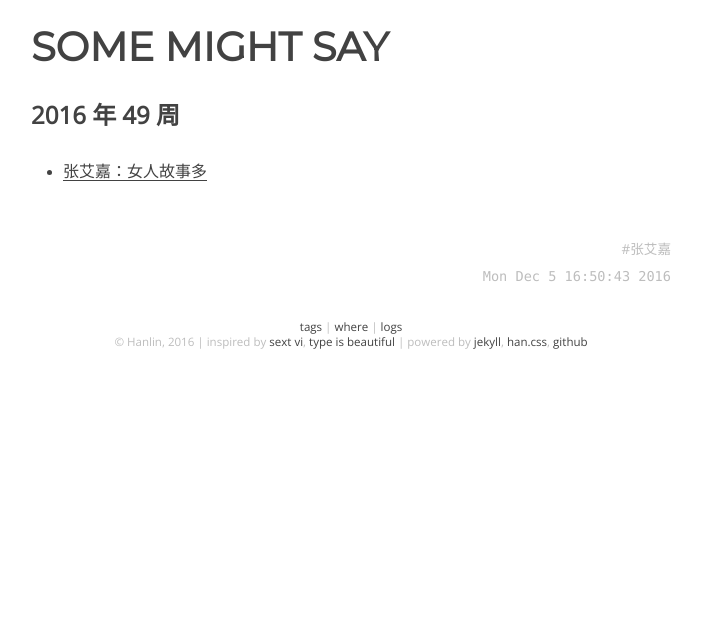
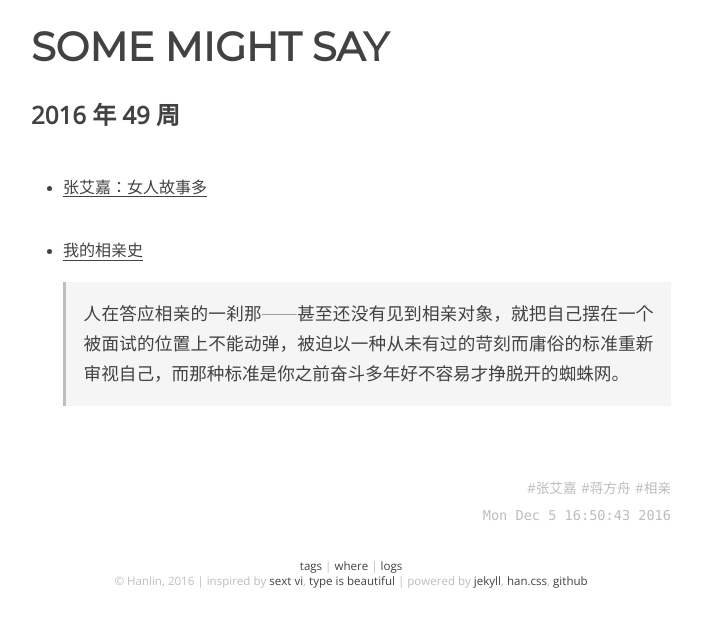
Before and after one commit to onion7878/word, a Jekyll site: the page built from _posts/logs/2016-01-01-49.md, in a window 1280 px wide. Shown: the top 627 px of the page, without its empty margins (289-990 px from the left). Built offline with Jekyll 4.4.1, drawn with Linux system fonts in a browser that asks for light colours.

Commit message:
add item

```diff
--- a/_posts/logs/2016-01-01-49.md
+++ b/_posts/logs/2016-01-01-49.md
@@ -4,8 +4,12 @@ layout: post
 title:  2016 年 49 周
 date: 16-12-05 16:50:43
 categories: [log]
-tags: [张艾嘉]
+tags: [张艾嘉, 蒋方舟, 相亲]
 
 ---
 
 - [张艾嘉：女人故事多](http://www.jiemian.com/article/990894_jike.html)
+
+- [我的相亲史](http://mp.weixin.qq.com/s?__biz=MzIzMDI2NzE2MQ%3D%3D&idx=1&mid=2651165707&scene=0&sn=e1153a0c89d7938a783fc2dac33f7003)
+
+	> 人在答应相亲的一刹那——甚至还没有见到相亲对象，就把自己摆在一个被面试的位置上不能动弹，被迫以一种从未有过的苛刻而庸俗的标准重新审视自己，而那种标准是你之前奋斗多年好不容易才挣脱开的蜘蛛网。
```
